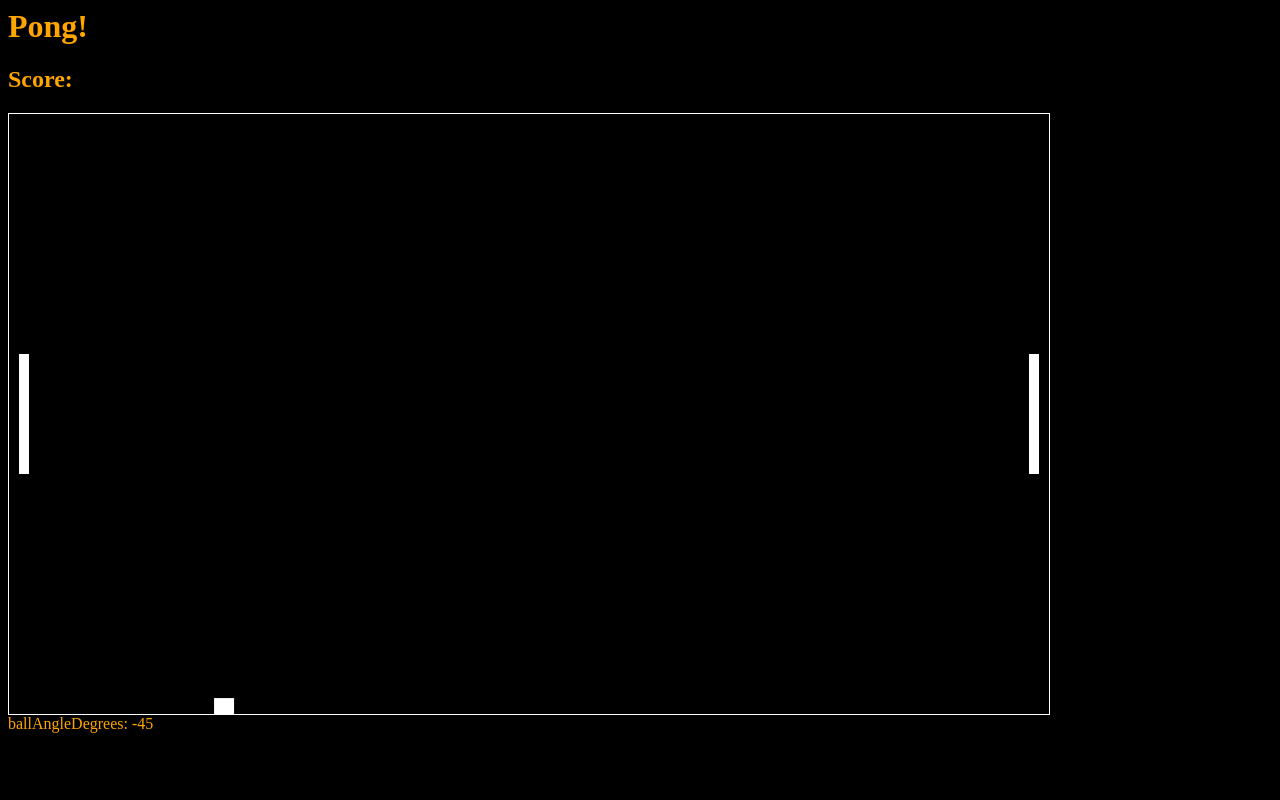
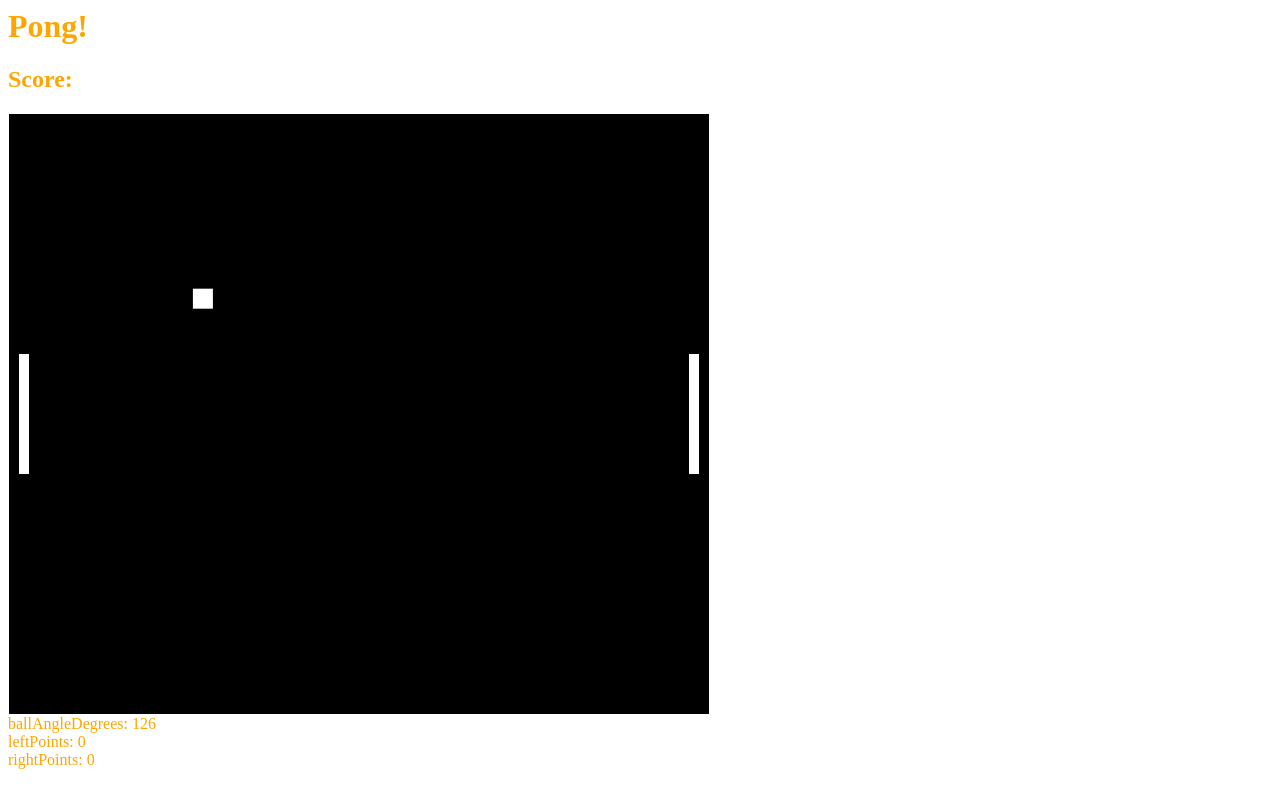
Before and after one commit to hatatat-dev/pong-with-canvas, a plain HTML site: page index.html in a window 1280 px wide. Drawn offline with Linux system fonts and the light colour scheme.

Commit message:
ball bouncing changed

```diff
--- a/index.html
+++ b/index.html
@@ -10,8 +10,10 @@
 <body onkeydown="handleKeyDown(event)" onkeyup="handleKeyUp(event)">
   <h1>Pong!</h1>
   <h2>Score:</h2>
-  <canvas id="myCanvas" width="1040px" height="600px"></canvas>
+  <canvas id="myCanvas" width="700" height="600px"></canvas>
   <div>ballAngleDegrees: <span id="ballAngleDegrees"></span></div>
+  <div>leftPoints: <span id="leftPoints"></span></div>
+  <div>rightPoints: <span id="rightPoints"></span></div>
 
   <script src="script.js"></script>
 </body>
--- a/script.js
+++ b/script.js
@@ -1,6 +1,11 @@
-const controlStep = 2;
-const ballAngleDegreesSpan = document.getElementById('ballAngleDegrees')
-
+const controlStep = 4;
+const ballAngleDegreesSpan = document.getElementById('ballAngleDegrees');
+const deadZoneDegrees = 15;
+const leftPointsSpan = document.getElementById('leftPoints');
+const rightPointsSpan = document.getElementById('rightPoints');
+//ok
+//you can use left top and right top compared to y
+//the paddle is 120 pixels if that helps
 let canvas = document.getElementById('myCanvas');
 let ctx = canvas.getContext('2d');
 //variables for ball
@@ -8,24 +13,29 @@ let x = canvas.width/2;
 let y = 20;
 let w = 20;
 let ballAngleDegrees = -45;
-const ballVelocity = 2;
+const ballVelocity = 1;
 
-let leftPoints = 0;
+const paddleHeight = 120;
+const paddleWidth = 10;
+const paddleMargin = 10;
+
 
 let leftControl = 0;
 let rightControl = 0;
 
-//position for left pad
+//variables for left pad
 let leftTop = 240;
-//position for right pad
+let leftPoints = 0;
+//variables for right pad
 let rightTop = 240;
+let rightPoints = 0;
 
 function animate() {
   ctx.clearRect(0, 0, canvas.width, canvas.height);
   ctx.fillStyle = 'white';
   ctx.fillRect(x, y, w, w);
-  ctx.fillRect(10, leftTop, 10, 120);
-  ctx.fillRect(canvas.width-20, rightTop, 10, 120);
+  ctx.fillRect(paddleMargin, leftTop, paddleWidth, paddleHeight);
+  ctx.fillRect(canvas.width-paddleMargin-paddleWidth, rightTop, paddleWidth, paddleHeight);
 
   const ballAngleRadians = ballAngleDegrees / 180 * Math.PI;
   let u = Math.cos(ballAngleRadians) * ballVelocity; // speed in x direction
@@ -33,26 +43,35 @@ function animate() {
   x += u;
   y += v;
 
-  if (x < 0) {
-    ballAngleDegrees = 180 - ballAngleDegrees;
-    x = 0;
-  } else if (x > canvas.width) {
-    ballAngleDegrees = 180 - ballAngleDegrees;
-    x = canvas.width;
+  if (x < paddleMargin+paddleWidth) {
+    //TODO
+    ballAngleDegrees = 180 - ballAngleDegrees + Math.random() * 15;
+    x = paddleMargin+paddlewidth;
+  } else if (x > canvas.width-paddleMargin-paddleWidth-w) {
+    ballAngleDegrees = 180 - ballAngleDegrees + Math.random() * 15;
+    x = canvas.width-paddleMargin-paddleWidth-w;
   }
 
   if (y < 0) {
     ballAngleDegrees = -ballAngleDegrees;
     y = 0;
-  } else if (y > canvas.height) {
+  } else if (y > canvas.height-w) {
     ballAngleDegrees = -ballAngleDegrees;
-    y = canvas.height;
+    y = canvas.height-w;
   }
-  ballAngleDegreesSpan.textContent = ballAngleDegrees;
+
+  while(ballAngleDegrees < 0) {
+    ballAngleDegrees += 360;
+  }
+  while(ballAngleDegrees >= 360) {
+    ballAngleDegrees -= 360;
+  }
+  ballAngleDegrees = Math.floor(ballAngleDegrees);
+//  if (ballAngleDegrees>90-deadZoneDegrees)
 
   leftTop += leftControl;
-  if (leftTop >= canvas.height - 120) {
-    leftTop = canvas.height - 120;
+  if (leftTop >= canvas.height - paddleHeight) {
+    leftTop = canvas.height - paddleHeight;
     leftControl = 0;
   } else if (leftTop < 0) {
     leftTop = 0;
@@ -60,8 +79,8 @@ function animate() {
   }
 
   rightTop += rightControl;
-  if (rightTop >= canvas.height - 120) {
-    rightTop = canvas.height - 120;
+  if (rightTop >= canvas.height - paddleHeight) {
+    rightTop = canvas.height - paddleHeight;
     rightControl = 0;
   } else if (rightTop < 0) {
     rightTop = 0;
@@ -69,7 +88,13 @@ function animate() {
   }
 }
 
-setInterval(animate, 0.1);
+
+//points() is a function to calculate points
+//function leftPoints{
+  //if points(){
+    //leftPoints
+  //}
+//}
 
 function handleKeyDown(event) {
   switch (event.key) {
@@ -104,3 +129,32 @@ function handleKeyUp(event) {
       break;
   }
 }
+
+function points() {
+  if (x < 20) {
+    if (leftTop-w < y < leftTop+120+w) {
+      rightPoints++;
+      console.log(rightPoints);
+      x = canvas.width/2;
+    }
+  } else if (x > canvas.width-20) {
+    if (rightTop-1 < y < rightTop+121) {
+      console.log(leftPoints);
+      leftPoints++;
+      x = canvas.width/2;
+    }
+  }
+}
+
+function displayVariables() {
+  leftPointsSpan.textContent = leftPoints;
+  rightPointsSpan.textContent = rightPoints;
+  ballAngleDegreesSpan.textContent = ballAngleDegrees;
+}
+
+function update() {
+  animate();
+  displayVariables();
+}
+
+setInterval(update, 0.1);
--- a/style.css
+++ b/style.css
@@ -4,6 +4,6 @@
 }
 
 html {
-  background-color: black;
+  background-color: white;
   color: orange;
 }
```
